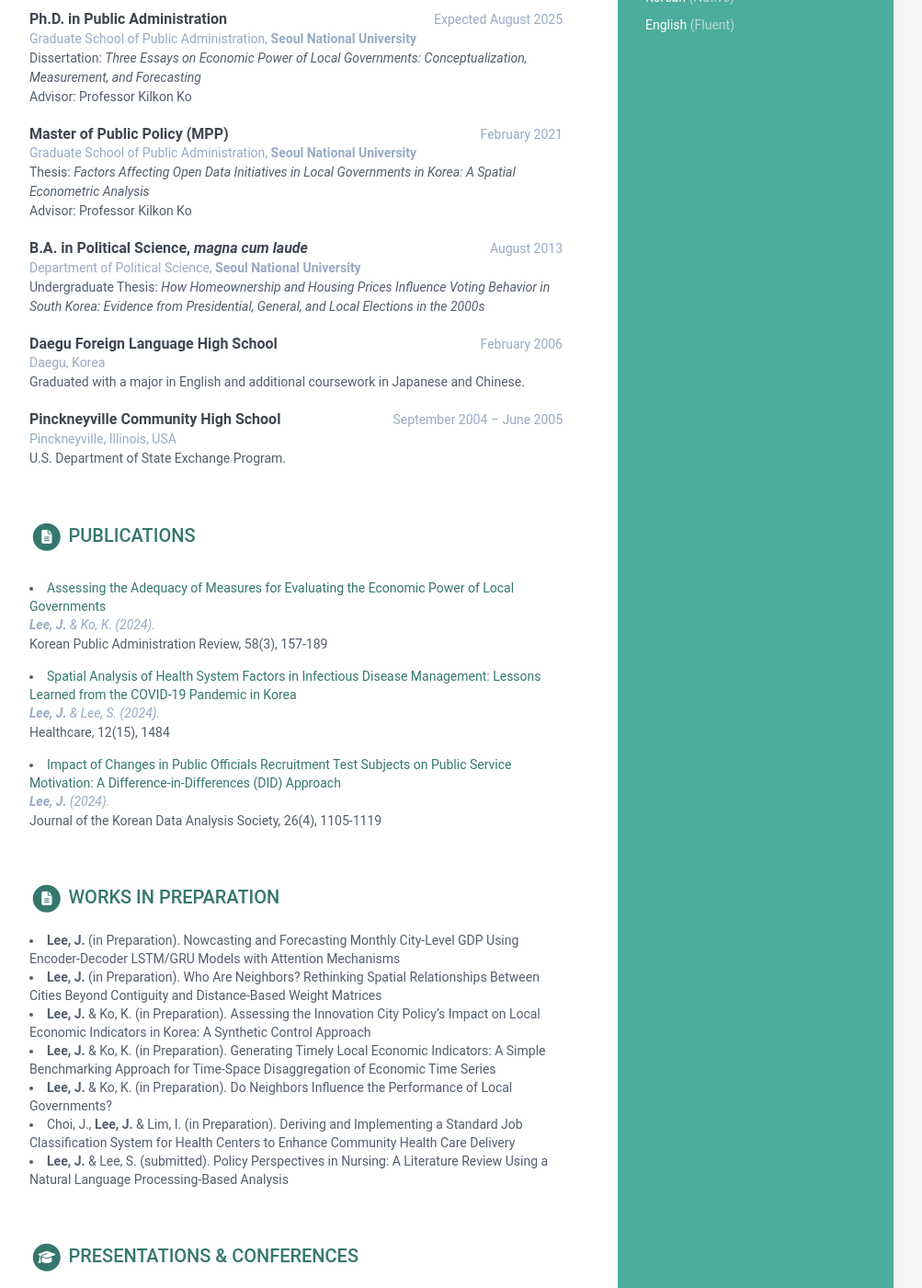
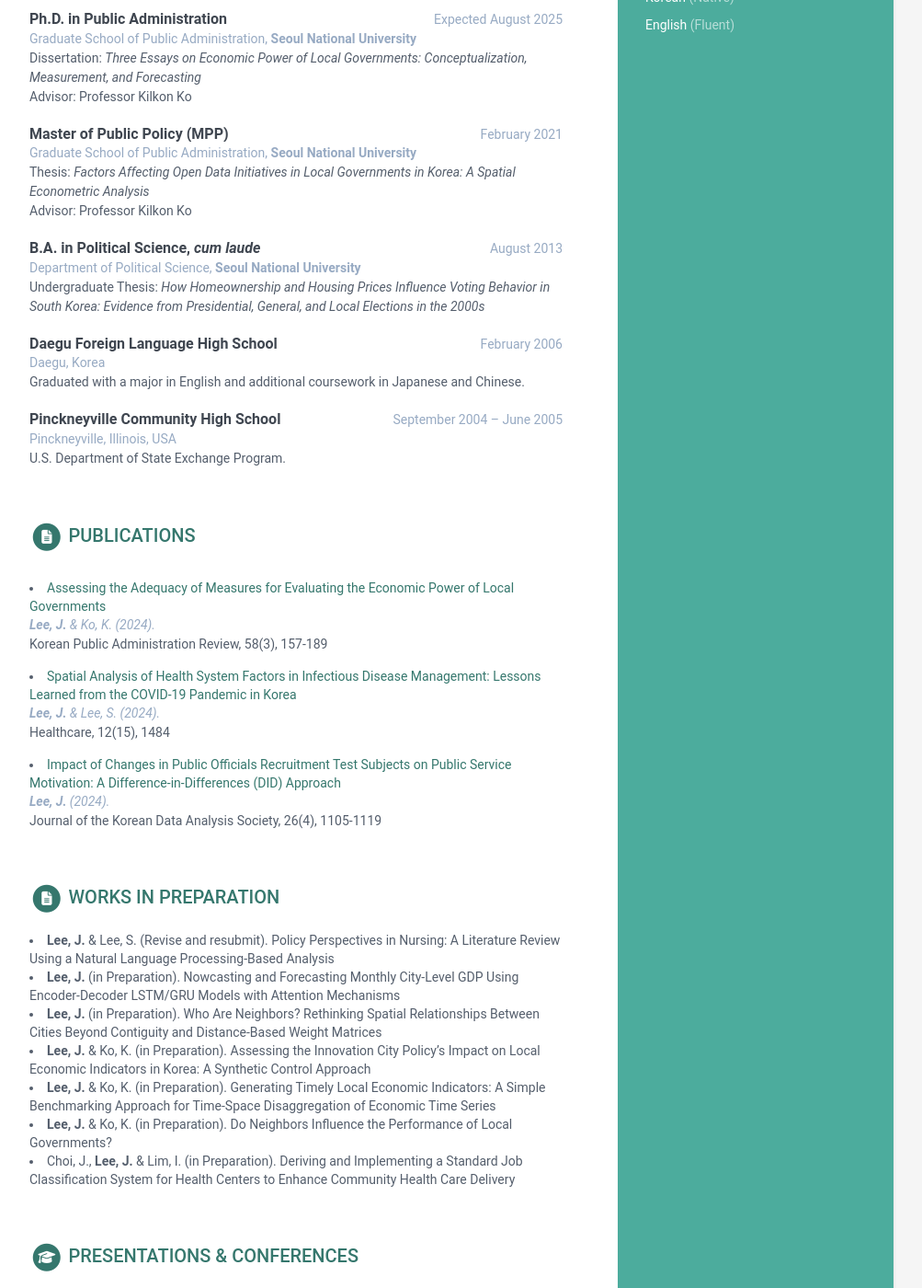
Before and after one commit to WookieLee/wookielee.github.io, a Jekyll site: the page built from index.html, in a window 1280 px wide and 1400 px high, scrolled down 407 px. Shown: the whole window at 92% size, without its empty margins (168-1171 px from the left). Built offline with Jekyll 4.4.1, drawn with Linux system fonts in a browser that asks for light colours.

Commit message:
Update data.yml

```diff
--- a/_data/data.yml
+++ b/_data/data.yml
@@ -46,7 +46,7 @@
     details: |
       Thesis: <i>Factors Affecting Open Data Initiatives in Local Governments in Korea: A Spatial Econometric Analysis</i><br>
       Advisor: Professor Kilkon Ko
-  - degree: <b>B.A. in Political Science, <i>magna cum laude</i></b>
+  - degree: <b>B.A. in Political Science, <i>cum laude</i></b>
     university: Department of Political Science, <b>Seoul National University</b>
     time: August 2013
     details: |
@@ -84,13 +84,13 @@
 manuscripts:
   title: Works in Preparation
   intro: |
+    <li><b>Lee, J.</b> & Lee, S. (Revise and resubmit). Policy Perspectives in Nursing: A Literature Review Using a Natural Language Processing-Based Analysis</li>
     <li><b>Lee, J.</b> (in Preparation). Nowcasting and Forecasting Monthly City-Level GDP Using Encoder-Decoder LSTM/GRU Models with Attention Mechanisms</li>
     <li><b>Lee, J.</b> (in Preparation). Who Are Neighbors? Rethinking Spatial Relationships Between Cities Beyond Contiguity and Distance-Based Weight Matrices</li>
     <li><b>Lee, J.</b> & Ko, K. (in Preparation). Assessing the Innovation City Policy’s Impact on Local Economic Indicators in Korea: A Synthetic Control Approach</li>
     <li><b>Lee, J.</b> & Ko, K. (in Preparation). Generating Timely Local Economic Indicators: A Simple Benchmarking Approach for Time-Space Disaggregation of Economic Time Series</li>
     <li><b>Lee, J.</b> & Ko, K. (in Preparation). Do Neighbors Influence the Performance of Local Governments? </li>
     <li>Choi, J., <b>Lee, J.</b> & Lim, I. (in Preparation). Deriving and Implementing a Standard Job Classification System for Health Centers to Enhance Community Health Care Delivery</li>
-    <li><b>Lee, J.</b> & Lee, S. (submitted). Policy Perspectives in Nursing: A Literature Review Using a Natural Language Processing-Based Analysis</li>
 
 
 experiences:
```
